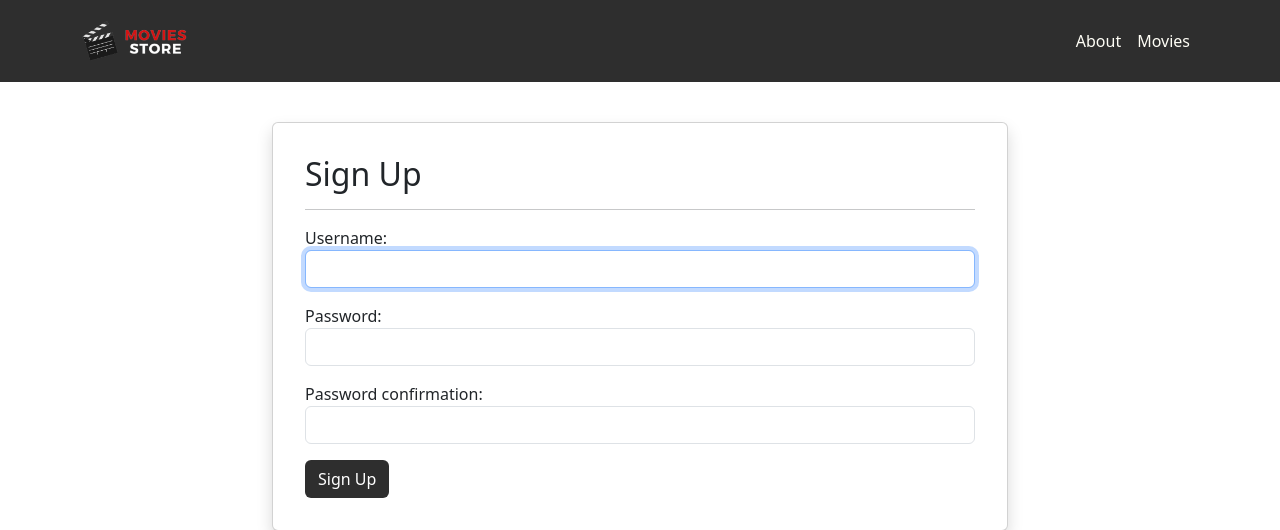
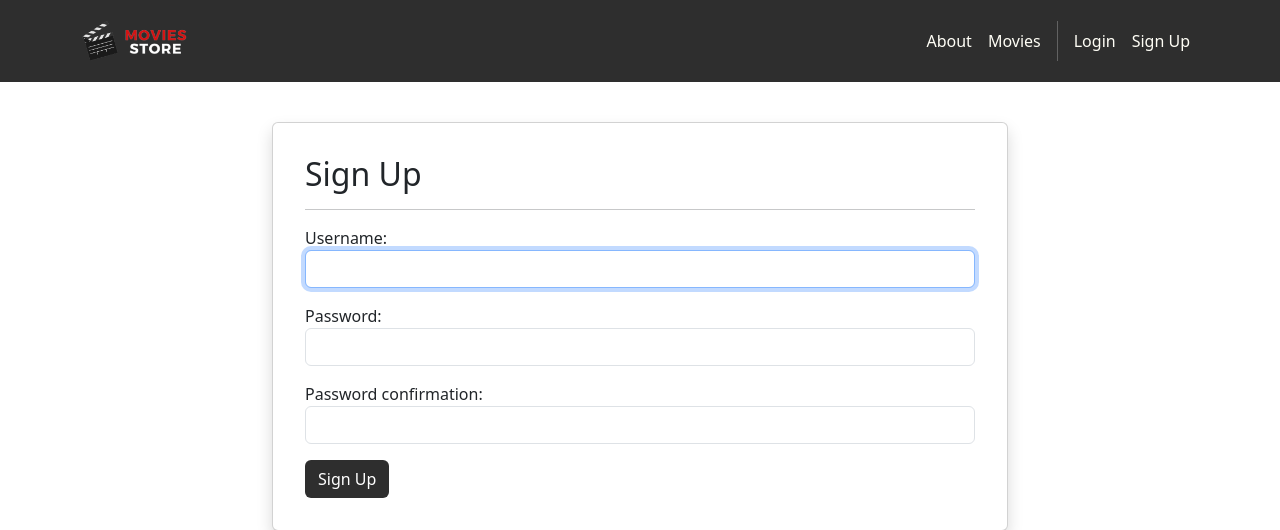
Before and after one commit to AvyuktaNagrath/2340-Movie-Project, a Django app: page /accounts/signup in a window 1280 px wide. Shown: the top 530 px of the page. Run offline with Django 5.2, Linux system fonts and the light colour scheme; some libraries are stand-ins or nearby versions.

Commit message:
Signup and Login are now on navbar.

```diff
--- a/movieproject/templates/base.html
+++ b/movieproject/templates/base.html
@@ -43,6 +43,16 @@
             href="{% url 'home.about' %}">About</a>
         <a class="nav-link" href=
             "{% url 'movies.index' %}">Movies</a>
+        <div class="vr bg-white mx-2 d-none d-lg-block"></div>
+        {% if user.is_authenticated %}
+        <a class="nav-link"
+            href="{% url 'accounts.logout' %}">Logout ({{ user.username }})</a>
+        {% else %}
+        <a class="nav-link"
+            href="{% url 'accounts.login' %}">Login</a>
+        <a class="nav-link"
+            href="{% url 'accounts.signup' %}">Sign Up</a>
+        {% endif %}
         </div>
     </div>
     </div>
```
